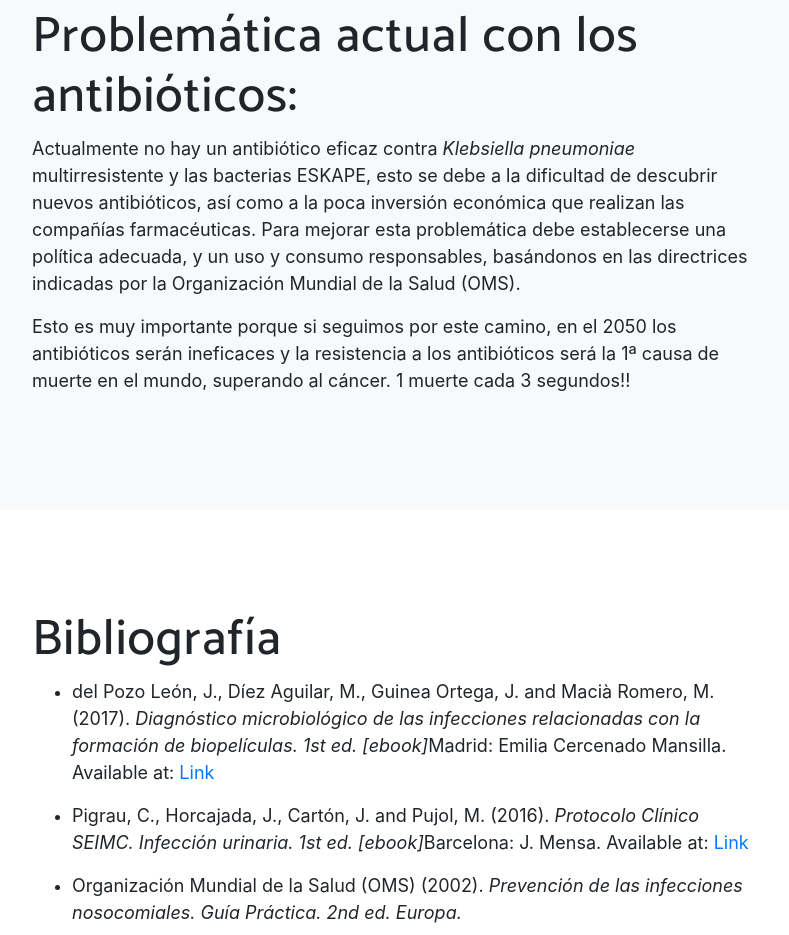
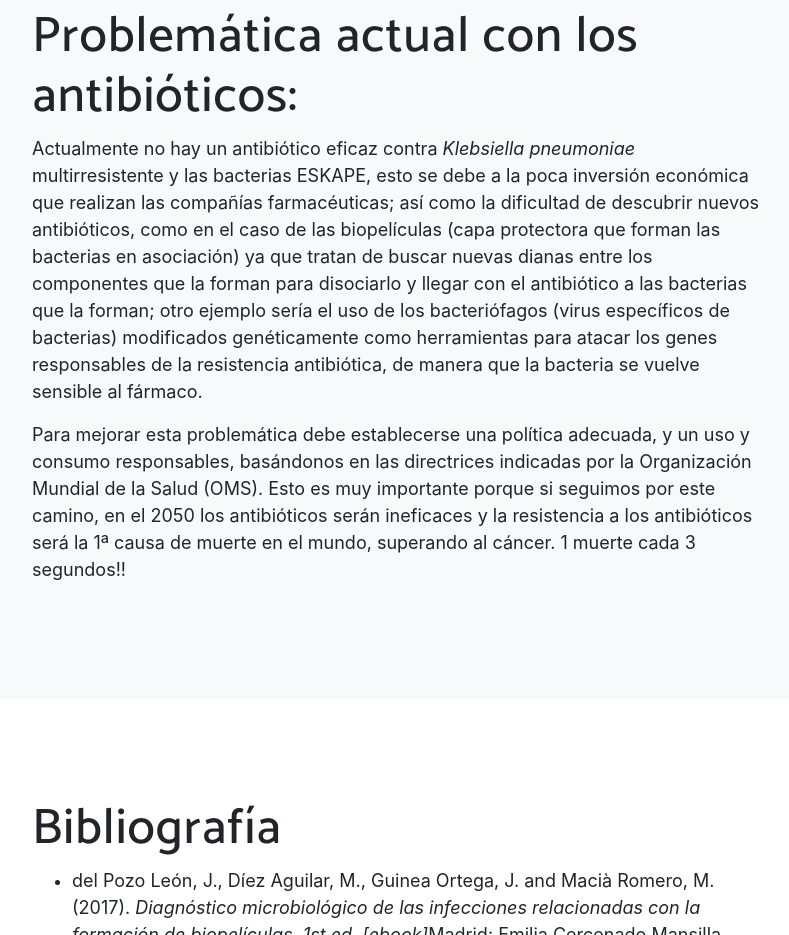
Before and after one commit to breogangf/klebsi.es, a website with bundled scripts: page www/index.html in a window 1280 px wide. Shown: the part 2760-3695 px from the top of the page, without its empty margins (243-1032 px from the left). Built offline with nearby package versions, Linux system fonts and the light colour scheme; a web font is replaced by a local one.

Commit message:
Added new text into 'problematica' section

```diff
--- a/www/index.html
+++ b/www/index.html
@@ -73,7 +73,8 @@
       <div class="row h-100">
         <div class="col-lg-5 my-auto">
           <div class="header-content mx-auto">
-            <h2 class="mb-5">¿Quieres descubrir cómo es un día en la vida de una bacteria?<br><br>Acompaña a Klebsi en su aventura y descúbrelo!</h2>
+            <h2 class="mb-5">¿Quieres descubrir cómo es un día en la vida de una bacteria?<br><br>Acompaña a Klebsi en
+              su aventura y descúbrelo!</h2>
           </div>
         </div>
         <div class="col-lg-7 my-auto">
@@ -120,7 +121,8 @@
         <h2 class="section-heading"><i>Klebsiella Pneumoniae</i></h2>
         <ul>
           <li><u>Características generales:</u>
-            <p><i>Klebsiella pneumoniae</i> pertenece a la familia <i>Enterobacteriaceae</i>. Tiene forma de bacilo y habita en el
+            <p><i>Klebsiella pneumoniae</i> pertenece a la familia <i>Enterobacteriaceae</i>. Tiene forma de bacilo y
+              habita en el
               medio ambiente (suelo y agua), y en el tracto gastrointestinal de los animales, por eso se denomina
               entérica.</p>
             <p>Es una bacteria asociada a diversos tipos de infecciones especialmente nosocomiales, como infección
@@ -131,7 +133,8 @@
             <p>Generalmente las resistencias que puede tener están relacionadas con:</p>
             <ul>
               <li>
-                <p><strong>Enzimas β-lactamasas:</strong> son proteínas codificadas en plásmidos que inactivan los antibióticos β-lactámicos, los cuales
+                <p><strong>Enzimas β-lactamasas:</strong> son proteínas codificadas en plásmidos que inactivan los
+                  antibióticos β-lactámicos, los cuales
                   inhiben
                   la formación de la pared celular bacteriana.
                 </p>
@@ -168,13 +171,21 @@
       <div class="row">
         <div class="col-md-8 mx-auto">
           <h2 class="section-heading">Problemática actual con los antibióticos:</h2>
-          <p>Actualmente no hay un antibiótico eficaz contra <i>Klebsiella pneumoniae</i> multirresistente y las bacterias
-            ESKAPE, esto se debe a la dificultad de descubrir nuevos antibióticos, así como a la poca inversión
-            económica que realizan las compañías farmacéuticas.
-            Para mejorar esta problemática debe establecerse una política adecuada, y un uso y consumo responsables,
+          <p>Actualmente no hay un antibiótico eficaz contra <i>Klebsiella pneumoniae</i> multirresistente y las
+            bacterias
+            ESKAPE, esto se debe a la poca inversión
+            económica que realizan las compañías farmacéuticas; así como la dificultad de
+            descubrir nuevos antibióticos, como en el caso de las biopelículas (capa protectora que
+            forman las bacterias en asociación) ya que tratan de buscar nuevas dianas entre los
+            componentes que la forman para disociarlo y llegar con el antibiótico a las bacterias
+            que la forman; otro ejemplo sería el uso de los bacteriófagos (virus específicos de
+            bacterias) modificados genéticamente como herramientas para atacar los genes
+            responsables de la resistencia antibiótica, de manera que la bacteria se vuelve sensible
+            al fármaco.
+          </p>
+          <p>Para mejorar esta problemática debe establecerse una política adecuada, y un uso y consumo responsables,
             basándonos en las directrices indicadas por la Organización Mundial de la Salud (OMS).
-          </p>
-          <p>Esto es muy importante porque si seguimos por este camino, en el 2050 los antibióticos serán ineficaces y
+            Esto es muy importante porque si seguimos por este camino, en el 2050 los antibióticos serán ineficaces y
             la resistencia a los antibióticos será la 1ª causa de muerte en el mundo, superando al cáncer.
             1 muerte cada 3 segundos!!
           </p>
```
Also changed, not shown: www/en.html (+14 -5 lines).
